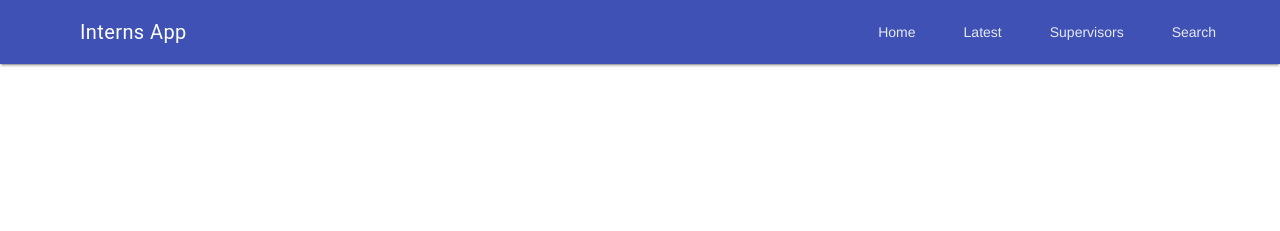
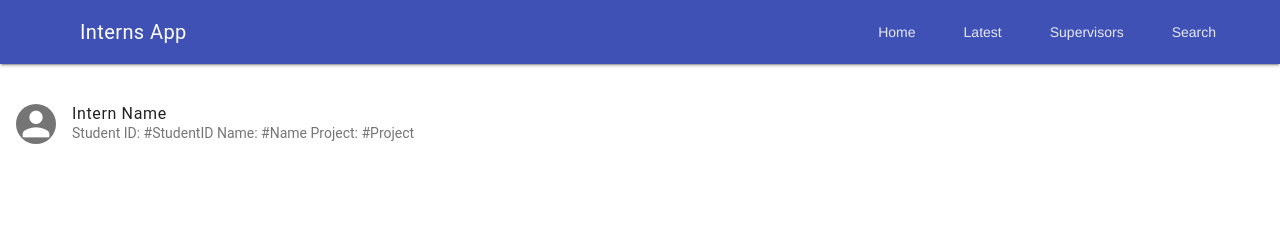
Before and after one commit to cloudnativedev/internsapp, a plain HTML site: page public/index.html in a window 1280 px wide. Drawn offline with nearby package versions, Linux system fonts and the light colour scheme; some packages are replaced by stand-ins of ours.

Commit message:
added UI component to list interns info

```diff
--- a/public/index.html
+++ b/public/index.html
@@ -47,7 +47,22 @@
     </nav>
   </div>
   <main class="mdl-layout__content">
-    <div class="page-content"><!-- Your content goes here --></div>
+    <div class="page-content"><!-- Your content goes here -->
+	<ul class="demo-list-three mdl-list">
+  <li class="mdl-list__item mdl-list__item--three-line">
+    <span class="mdl-list__item-primary-content">
+      <i class="material-icons mdl-list__item-avatar">person</i>
+      <span>Intern Name</span>
+      <span class="mdl-list__item-text-body">
+			Student ID: <span> #StudentID </span> Name: <span> #Name </span> Project: <span> #Project </soan>
+      </span>
+    </span>
+    <span class="mdl-list__item-secondary-content">
+      <a class="mdl-list__item-secondary-action" href="#"><i class="material-icons">star</i></a>
+    </span>
+  </li>
+</ul>
+		</div>
   </main>
 </div>
  </body>
```
